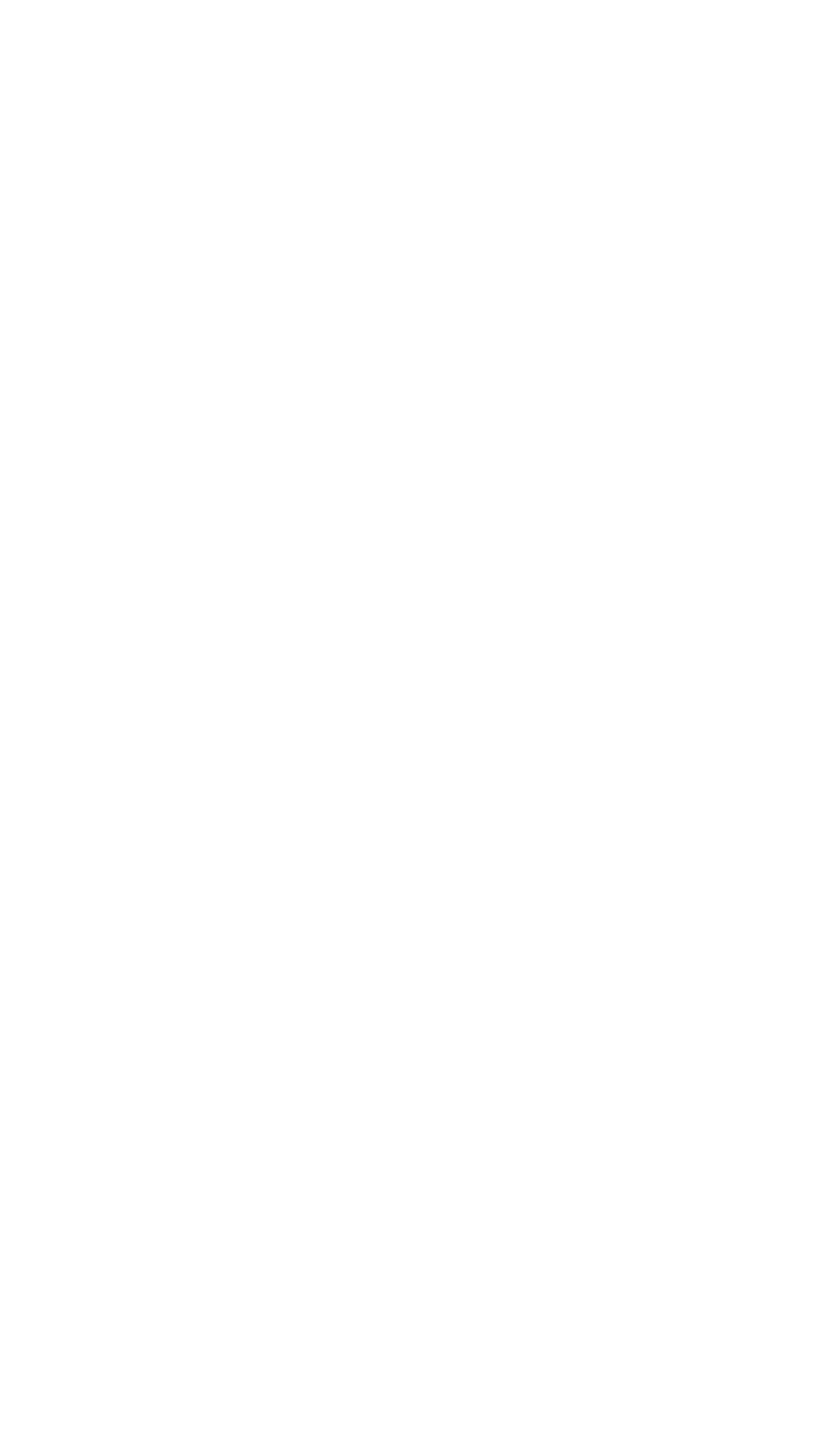
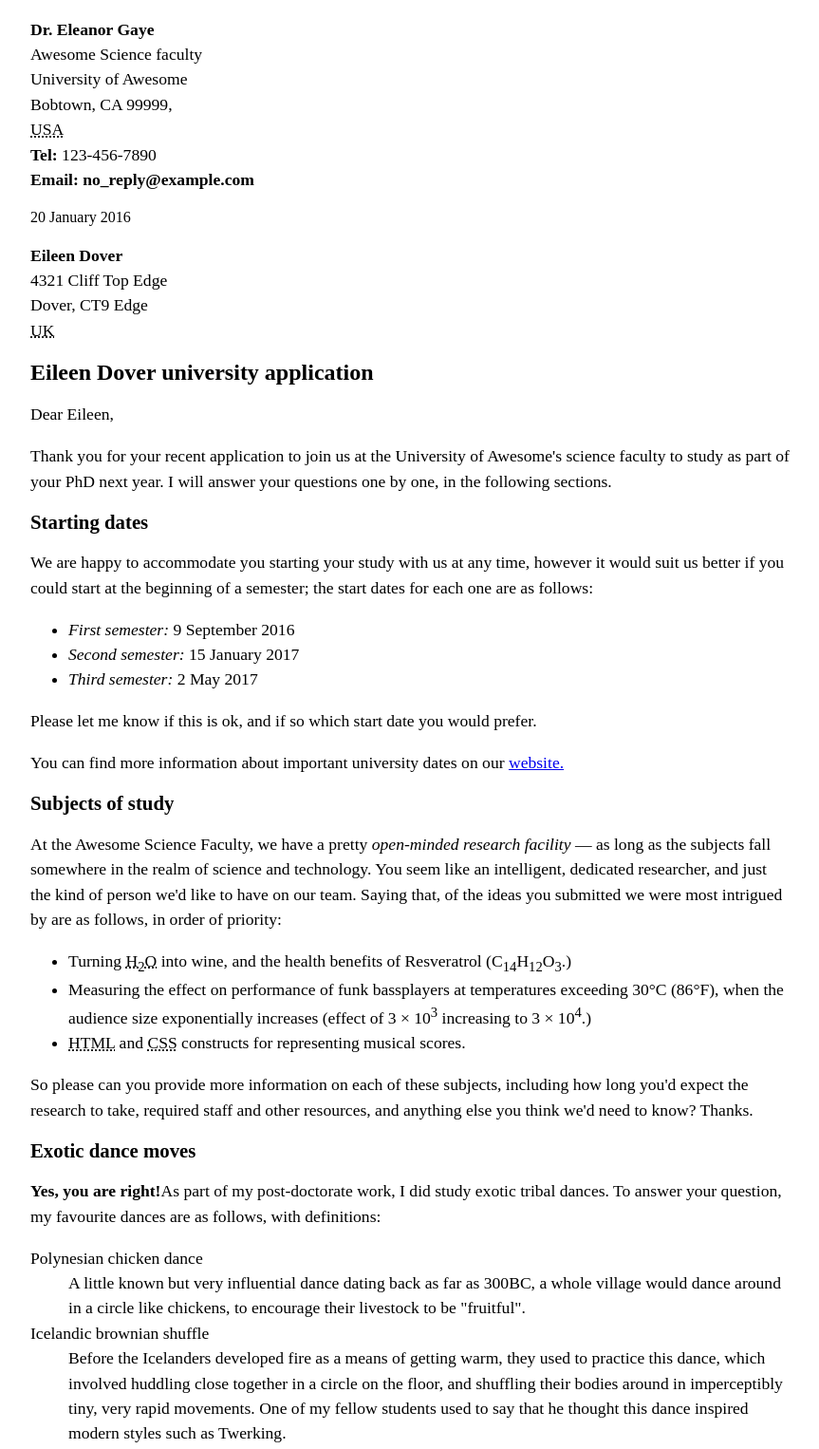
Before and after one commit to wright343/wright343.github.io, a plain HTML site: page letter-markup/index.html in a window 1280 px wide. Shown: the top 1526 px of the page at 95% size, without its empty margins (208-1071 px from the left). Before the commit the page ends 800 px from the top, so only its background shows below. Drawn offline with Linux system fonts and the light colour scheme.

Commit message:
skills check 2 second update
I added the body information. need to get checked by professor for completeness.

```diff
--- a/letter-markup/index.html
+++ b/letter-markup/index.html
@@ -35,5 +35,69 @@
     </style>
 </head>
 <body>
+    <sender-column>
+
+    <address>
+        <p>
+     <strong>Dr. Eleanor Gaye</strong><br>
+     Awesome Science faculty<br>
+     University of Awesome<br>
+     Bobtown, CA 99999,<br>
+     <abbr title="United States of America">USA</abbr><br>
+     <strong>Tel:</strong> 123-456-7890<br>
+     <strong>Email: no_reply@example.com</strong><br>
+        </p>
+    </address>
+    <time datetime="2016-01-20"> 20 January 2016</time>
+    </sender-column>
+    <address>
+        <p>
+            <strong>Eileen Dover</strong><br>
+            4321 Cliff Top Edge<br>
+            Dover, CT9 Edge<br>
+            <abbr title="United Kingdom">UK</abbr><br>
+        </p>
+    </address>
+<h1>Eileen Dover university application</h1>
+<p>Dear Eileen,</p>
+<p>Thank you for your recent application to join us at the University of Awesome's science faculty to study as part of your PhD next year. I will answer your questions one by one, in the following sections.</p>
+<h2>Starting dates</h2>
+<p>We are happy to accommodate you starting your study with us at any time, however it would suit us better if you could start at the beginning of a semester; the start dates for each one are as follows:</p>
+<ul>
+    <li><em>First semester:</em><time datetime="2016-09-09"> 9 September 2016</time> </li>
+    <li><em>Second semester:</em><time datetime="2017-01-15"> 15 January 2017</time> </li>
+    <li><em>Third semester:</em><time datetime="2017-05-02"> 2 May 2017</time></li>
+</ul>
+<p>Please let me know if this is ok, and if so which start date you would prefer.</p>
+<p>You can find more information about important university dates on our <a href="http://example.com">website.</a></p>
+<h2>Subjects of study</h2>
+<p>At the Awesome Science Faculty, we have a pretty <em>open-minded research facility</em> — as long as the subjects fall somewhere in the realm of science and technology. You seem like an intelligent, dedicated researcher, and just the kind of person we'd like to have on our team. Saying that, of the ideas you submitted we were most intrigued by are as follows, in order of priority:</p>
+<ul>
+    <li>Turning <abbr title="Water">H<sub>2</sub>O</abbr> into wine, and the health benefits of Resveratrol (C<sub>14</sub>H<sub>12</sub>O<sub>3</sub>.)</li>
+    <li>Measuring the effect on performance of funk bassplayers at temperatures exceeding 30°C (86°F), when the audience size exponentially increases (effect of 3 × 10<sup>3</sup> increasing to 3 × 10<sup>4</sup>.)</li>
+    <li><abbr title="Hypertext Markup Language">HTML</abbr> and <abbr title="Cascading Style Sheets">CSS</abbr> constructs for representing musical scores.</li>
+</ul>
+<p>So please can you provide more information on each of these subjects, including how long you'd expect the research to take, required staff and other resources, and anything else you think we'd need to know? Thanks.</p>
+<h2>Exotic dance moves</h2>
+<p><strong>Yes, you are right!</strong>As part of my post-doctorate work, I did study exotic tribal dances. To answer your question, my favourite dances are as follows, with definitions:</p>
+<dl>
+    <dt>Polynesian chicken dance</dt>
+    <dd>A little known but very influential dance dating back as far as 300BC, a whole village would dance around in a circle like chickens, to encourage their livestock to be "fruitful".</dd>
+    <dt>Icelandic brownian shuffle</dt>
+    <dd>Before the Icelanders developed fire as a means of getting warm, they used to practice this dance, which involved huddling close together in a circle on the floor, and shuffling their bodies around in imperceptibly tiny, very rapid movements. One of my fellow students used to say that he thought this dance inspired modern styles such as Twerking.</dd>
+    <dt>Arctic robot dance</dt>
+    <dd>An interesting example of historic misinformation, English explorers in the 1960s believed to have discovered a new dance style characterized by "robotic", stilted movements, being practiced by inhabitants of Northern Alaska and Canada. Later on however it was discovered that they were just moving like this because they were really cold.</dd>
+</dl>
+<p>For more of my research, see my exotic dance <a href="http://example.com">research page.</a></p>
+<sender-column>
+    <address>
+        <p>
+            Yours sincerely,<br>
+            <strong>Dr Eleanor Gaye</strong><br>
+            University of Awesome motto: <q cite="http://example.com/">Be awesome to each other. </q>-- Bill S Preston, <abbr title="Esquire">Esq</abbr><br>
+        </p>
+    </address>
+</sender-column>
+
 </body>
  </html>
```
